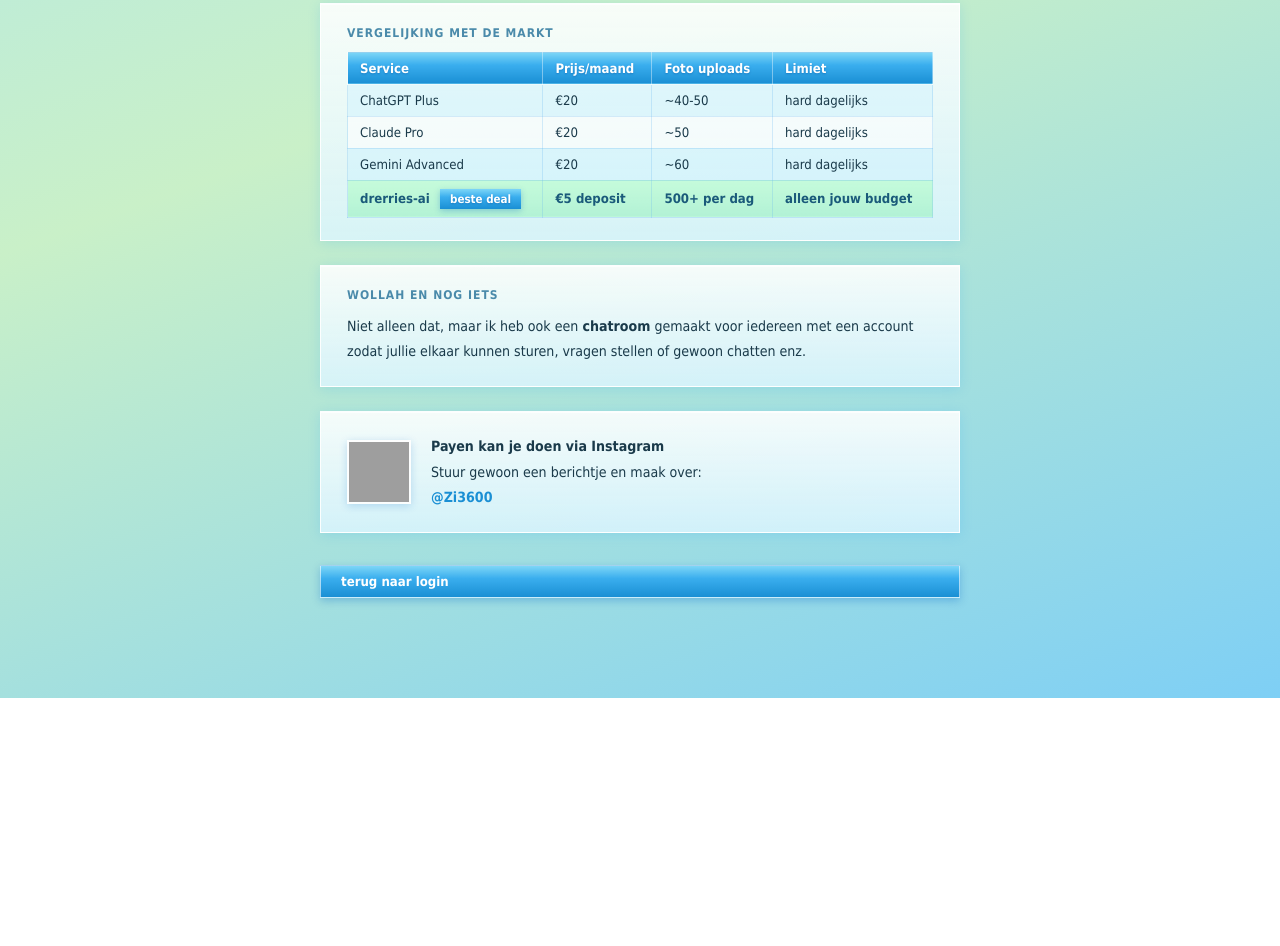
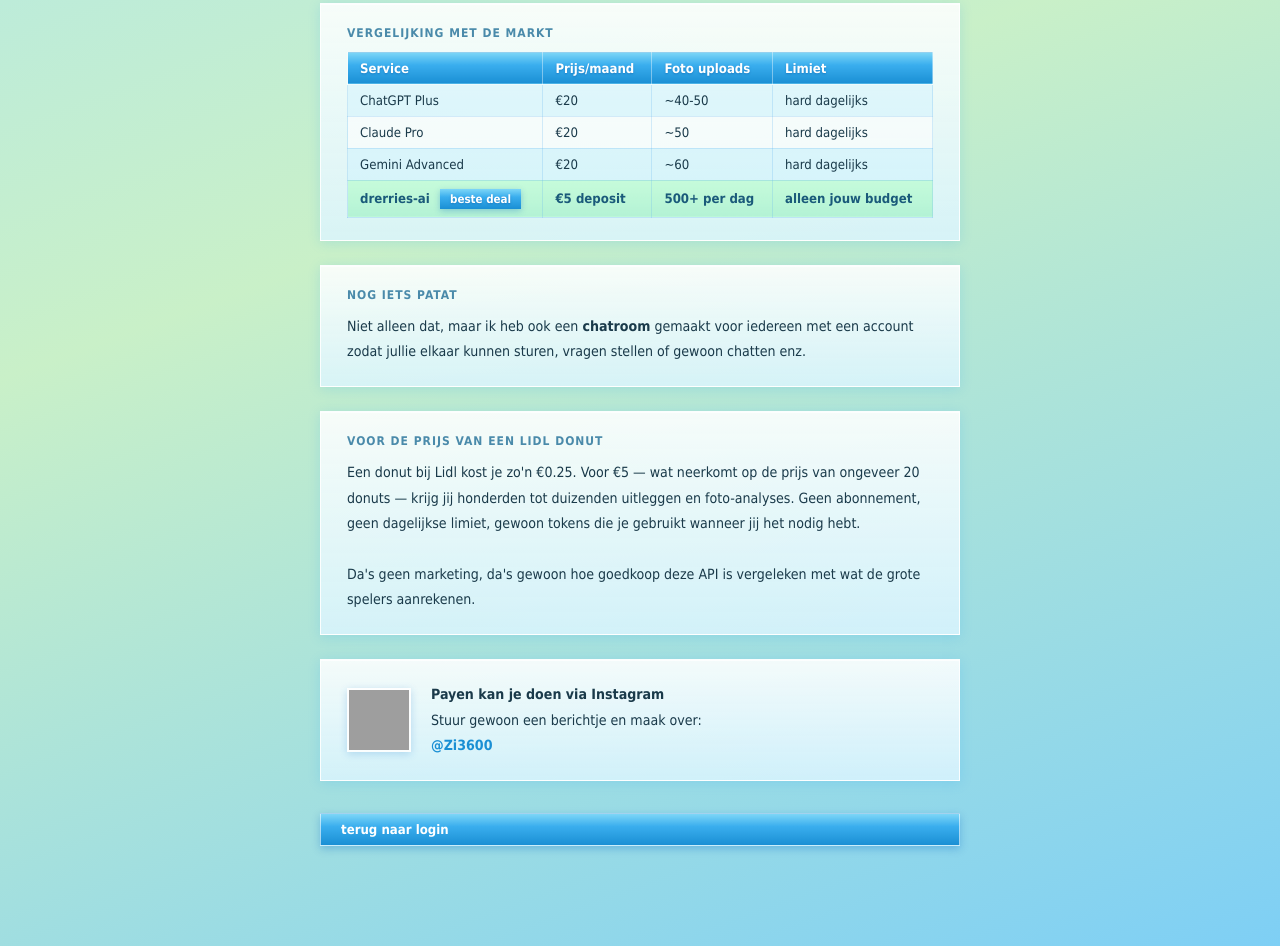
Before and after one commit to Zi3600/skoro-ai, a plain HTML site: page frontend/watisdit.html in a window 1280 px wide. Shown: the part 653-1599 px from the top of the page. Before the commit the page ends 1351 px from the top, so only its background shows below. Drawn offline with Linux system fonts and the light colour scheme; grey boxes are pictures that could not be loaded.

Commit message:
lidl donut comparison, nog iets patat

```diff
--- a/frontend/watisdit.html
+++ b/frontend/watisdit.html
@@ -219,9 +219,18 @@
   </div>
 
   <div class="card">
-    <h2>wollah en nog iets</h2>
+    <h2>nog iets patat</h2>
     <p>
       Niet alleen dat, maar ik heb ook een <strong>chatroom</strong> gemaakt voor iedereen met een account zodat jullie elkaar kunnen sturen, vragen stellen of gewoon chatten enz.
+    </p>
+  </div>
+
+  <div class="card">
+    <h2>voor de prijs van een lidl donut</h2>
+    <p>
+      Een donut bij Lidl kost je zo'n €0.25. Voor €5 — wat neerkomt op de prijs van ongeveer 20 donuts — krijg jij honderden tot duizenden uitleggen en foto-analyses. Geen abonnement, geen dagelijkse limiet, gewoon tokens die je gebruikt wanneer jij het nodig hebt.
+      <br><br>
+      Da's geen marketing, da's gewoon hoe goedkoop deze API is vergeleken met wat de grote spelers aanrekenen.
     </p>
   </div>
 
```
